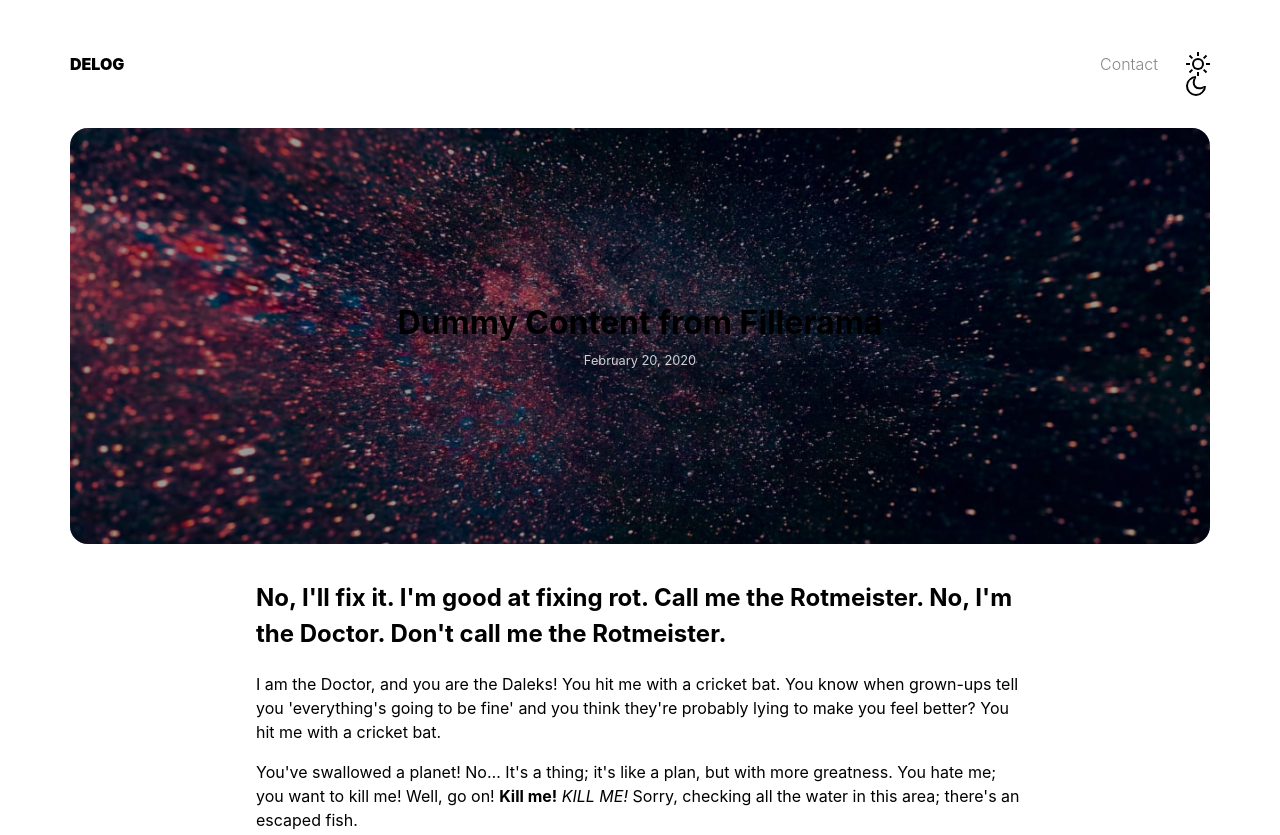
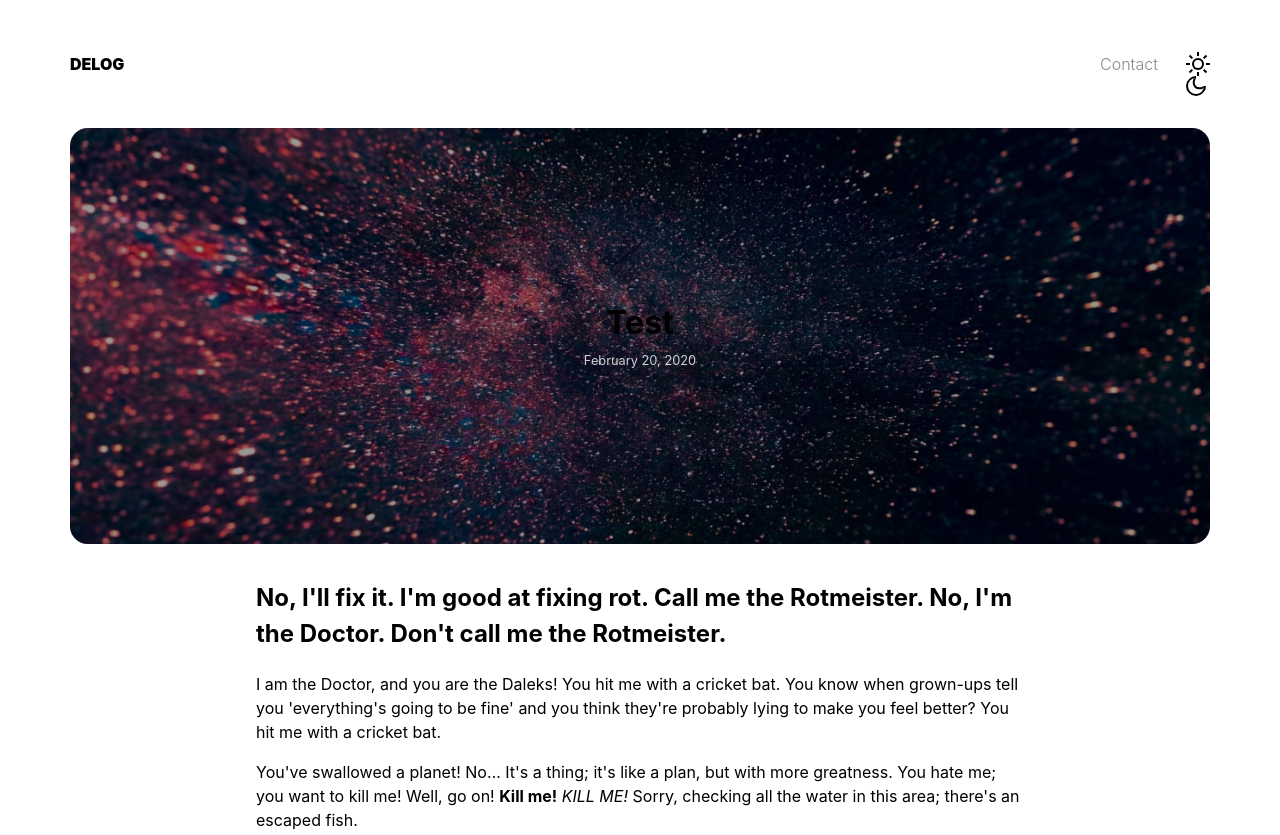
Before and after one commit to paule89123/portify-assessment, a Gatsby site: page /fillerama in a window 1280 px wide. Shown: the top 835 px of the page. Built offline with nearby package versions, Linux system fonts and the light colour scheme; Gatsby itself is replaced by a stand-in of ours.

Commit message:
testing deployment to netlify

```diff
--- a/_data/blog/2020-02-20-fillerama.md
+++ b/_data/blog/2020-02-20-fillerama.md
@@ -2,7 +2,7 @@
 template: BlogPost
 path: /fillerama
 date: 2020-02-20T14:59:36.571Z
-title: Dummy Content from Fillerama
+title: Test
 thumbnail: /assets/image-5.jpg
 ---
 # No, I'll fix it. I'm good at fixing rot. Call me the Rotmeister. No, I'm the Doctor. Don't call me the Rotmeister.
```
